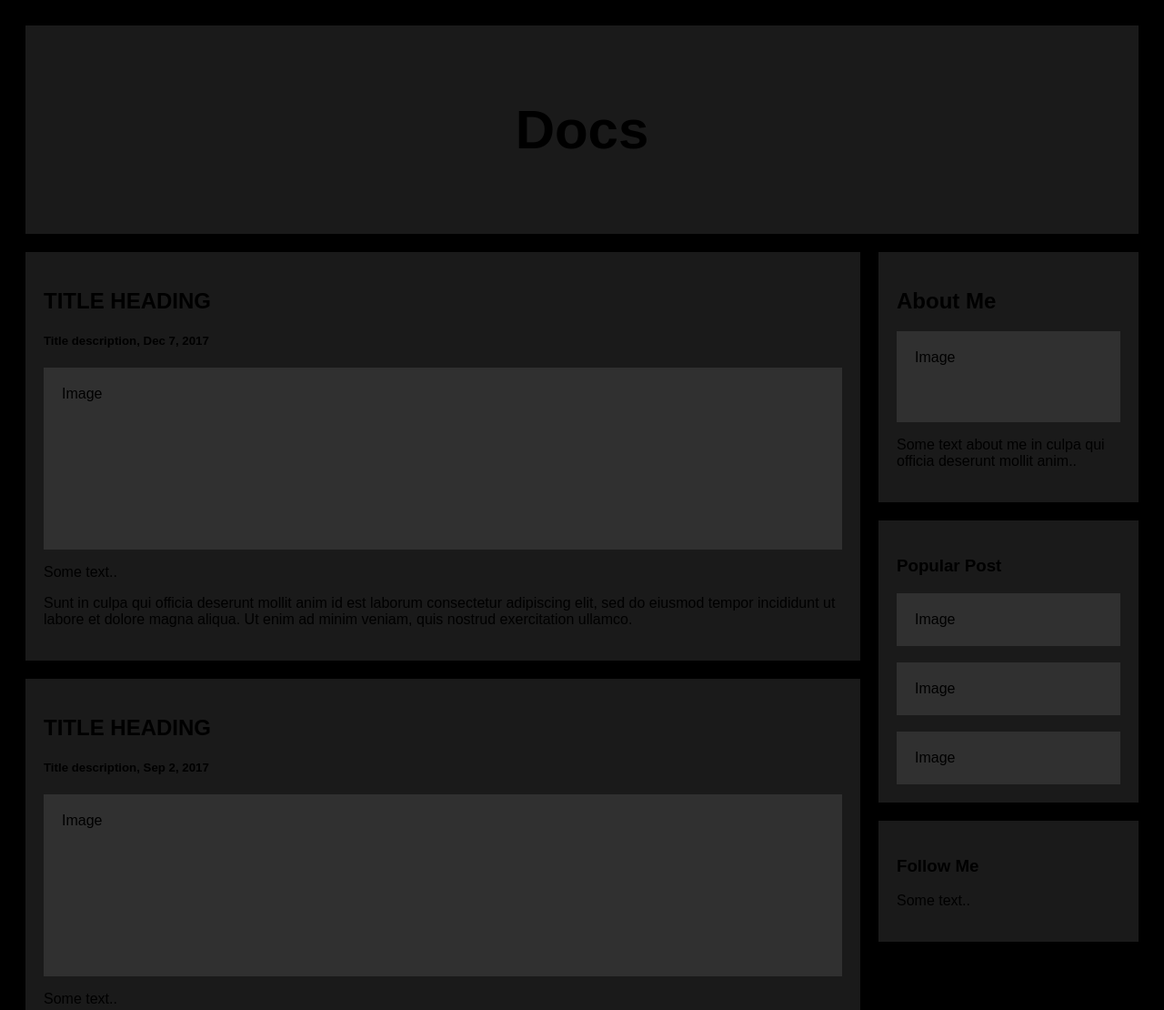
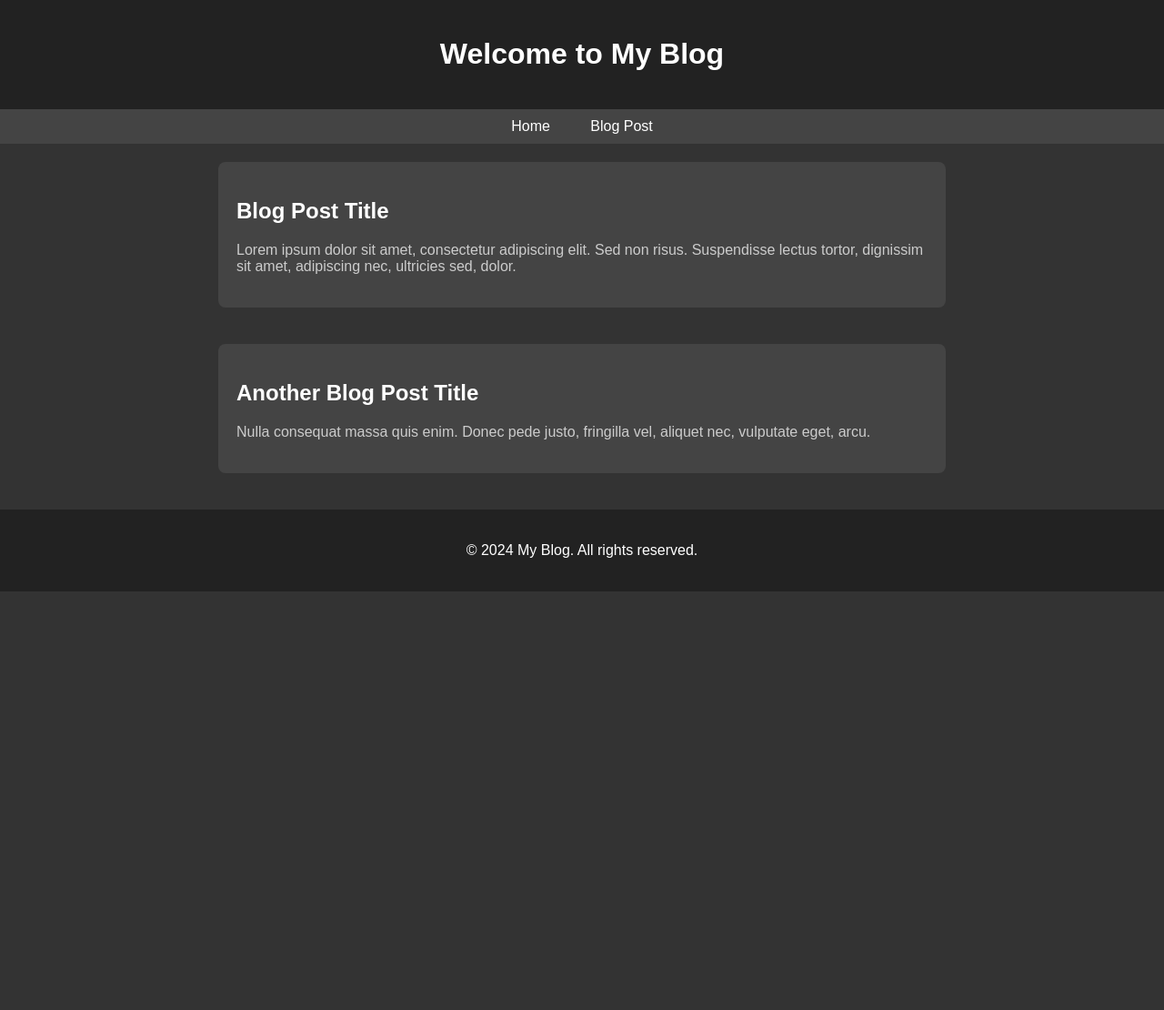
Before and after one commit to gmangrum/Docs, a plain HTML site: page index.html in a window 1280 px wide. Shown: the top 1110 px of the page at 91% size. After the commit the page ends 800 px from the top, so only its background shows below. Drawn offline with Linux system fonts and the light colour scheme.

Commit message:
Update index.html

```diff
--- a/index.html
+++ b/index.html
@@ -1,121 +1,75 @@
 <!DOCTYPE html>
-<html>
+<html lang="en">
     <head>
-        <meta name="viewport" content="width=device-width, initial-scale=1">
-        <title>Docs</title>
+        <meta charset="UTF-8">
+        <meta name="viewport" content="width=device-width, initial-scale=1.0">
+        <title>My Blog</title>
+        <style>
+            body {
+                font-family: Arial, sans-serif;
+                margin: 0;
+                padding: 0;
+                background-color: #333;
+                color: #fff;
+            }
+            header, footer {
+                background-color: #222;
+                color: #fff;
+                text-align: center;
+                padding: 20px 0;
+            }
+            nav {
+                background-color: #444;
+                padding: 10px 0;
+                text-align: center;
+            }
+            nav a {
+                color: #fff;
+                text-decoration: none;
+                padding: 10px 20px;
+            }
+            nav a:hover {
+                background-color: #555;
+            }
+            .container {
+                max-width: 800px;
+                margin: 20px auto;
+                padding: 0 20px;
+            }
+            .post {
+                margin-bottom: 40px;
+                background-color: #444;
+                padding: 20px;
+                border-radius: 8px;
+            }
+            .post h2 {
+                color: #fff;
+            }
+            .post p {
+                color: #ccc;
+            }
+        </style>
     </head>
     <body>
-        <div class="header">
-            <h2>Docs</h2>
+        <header>
+            <h1>Welcome to My Blog</h1>
+        </header>
+        <nav>
+            <a href="index.html">Home</a>
+            <a href="blog-post.html">Blog Post</a>
+        </nav>
+        <div class="container">
+            <div class="post">
+                <h2>Blog Post Title</h2>
+                <p>Lorem ipsum dolor sit amet, consectetur adipiscing elit. Sed non risus. Suspendisse lectus tortor, dignissim sit amet, adipiscing nec, ultricies sed, dolor.</p>
+            </div>
+            <div class="post">
+                <h2>Another Blog Post Title</h2>
+                <p>Nulla consequat massa quis enim. Donec pede justo, fringilla vel, aliquet nec, vulputate eget, arcu.</p>
+            </div>
         </div>
-        <div class="row">
-            <div class="leftcolumn">
-                <div class="card">
-                    <h2>TITLE HEADING</h2>
-                    <h5>Title description, Dec 7, 2017</h5>
-                    <div class="fakeimg" style="height:200px;">Image</div>
-                    <p>Some text..</p>
-                    <p>Sunt in culpa qui officia deserunt mollit anim id est laborum consectetur adipiscing elit, sed do eiusmod tempor incididunt ut labore et dolore magna aliqua. Ut enim ad minim veniam, quis nostrud exercitation ullamco.</p>
-                </div>
-                <div class="card">
-                    <h2>TITLE HEADING</h2>
-                    <h5>Title description, Sep 2, 2017</h5>
-                    <div class="fakeimg" style="height:200px;">Image</div>
-                    <p>Some text..</p>
-                    <p>Sunt in culpa qui officia deserunt mollit anim id est laborum consectetur adipiscing elit, sed do eiusmod tempor incididunt ut labore et dolore magna aliqua. Ut enim ad minim veniam, quis nostrud exercitation ullamco.</p>
-                </div>
-            </div>
-              <div class="rightcolumn">
-                  <div class="card">
-                      <h2>About Me</h2>
-                      <div class="fakeimg" style="height:100px;">Image</div>
-                      <p>Some text about me in culpa qui officia deserunt mollit anim..</p>
-                  </div>
-                  <div class="card">
-                      <h3>Popular Post</h3>
-                      <div class="fakeimg">Image</div><br>
-                      <div class="fakeimg">Image</div><br>
-                      <div class="fakeimg">Image</div>
-                  </div>
-                  <div class="card">
-                      <h3>Follow Me</h3>
-                      <p>Some text..</p>
-                  </div>
-              </div>
-        </div>
-        <div class="footer">
-          <h2>Footer</h2>
-        </div>
-        <style>
-            * {
-                box-sizing: border-box;
-            }
-
-            /* Add a gray background color with some padding */
-            body {
-                font-family: Arial;
-                padding: 20px;
-                background: black;
-            }
-
-            /* Header/Blog Title */
-            .header {
-                padding: 30px;
-                font-size: 40px;
-                text-align: center;
-                background: #1a1a1a;
-            }
-
-            /* Create two unequal columns that floats next to each other */
-            /* Left column */
-            .leftcolumn {
-                float: left;
-                width: 75%
-            }
-
-            /* Right column */
-            .rightcolumn {
-                float: left;
-                width: 25%;
-                padding-left: 20px;
-            }
-
-            /* Fake image */
-            .fakeimg {
-                background-color: #303030;
-                width: 100%;
-                padding: 20px;
-            }
-
-            /* Add a card effect for articles */
-            .card {
-                background-color: #1a1a1a;
-                padding: 20px;
-                margin-top: 20px;
-            }
-
-            /* Clear floats after the columns */
-            .row:after {
-                content: "";
-                display: table;
-                clear: both;
-            }
-
-            /* Footer */
-            .footer {
-                padding: 20px;
-                text-align: center;
-                background: #1a1a1a;
-                margin-top: 20px;
-            }
-
-            /* Responsive layout - when the screen is less than 800px wide, make the two columns stack on top of each other instead of next to each other */
-            @media screen and (max-width: 800px) {
-                .leftcolumn, .rightcolumn {
-                    width: 100%;
-                    padding: 0;
-                }
-            }
-        </style>
+        <footer>
+            <p>© 2024 My Blog. All rights reserved.</p>
+        </footer>
     </body>
 </html>
```
